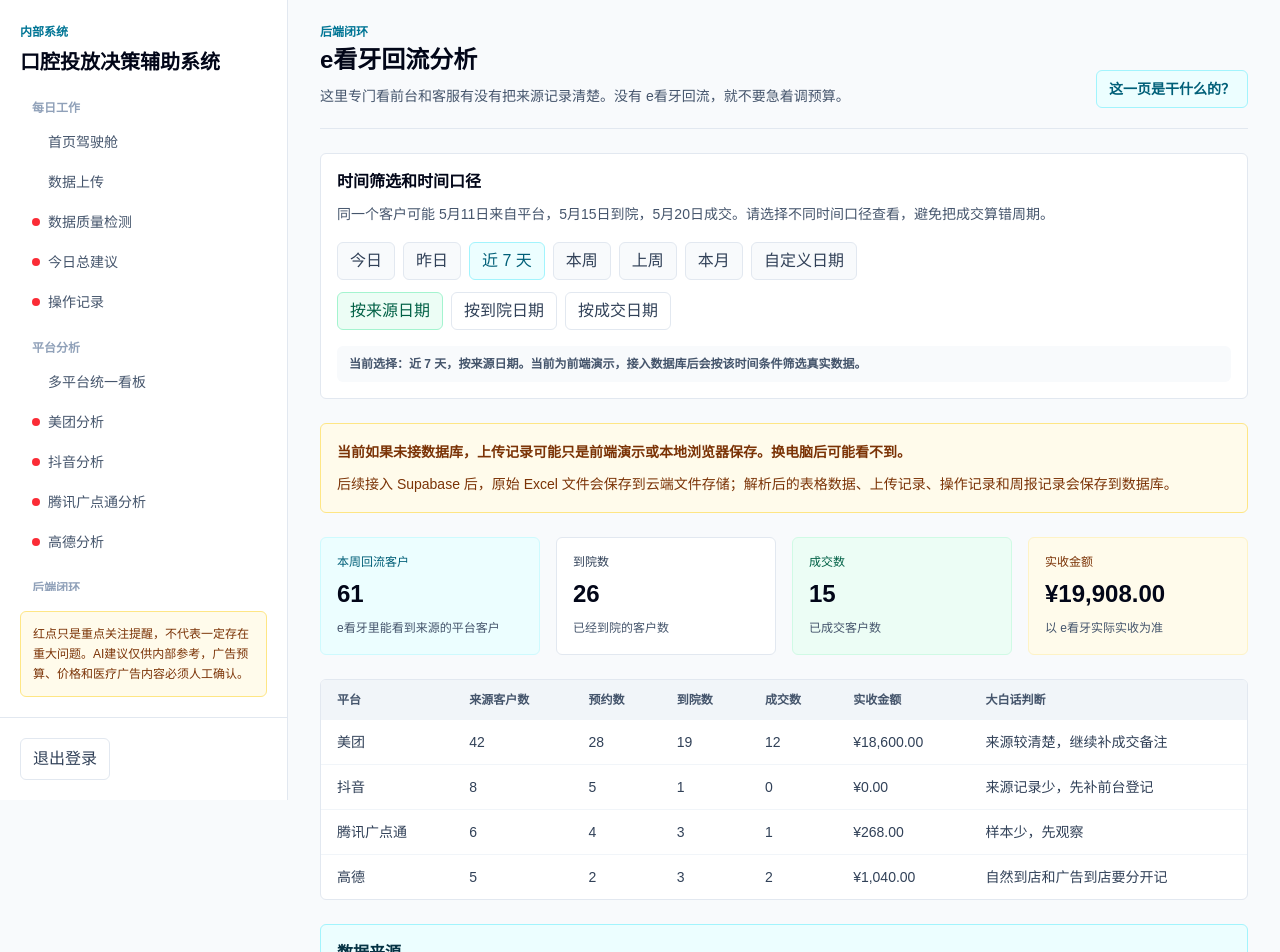
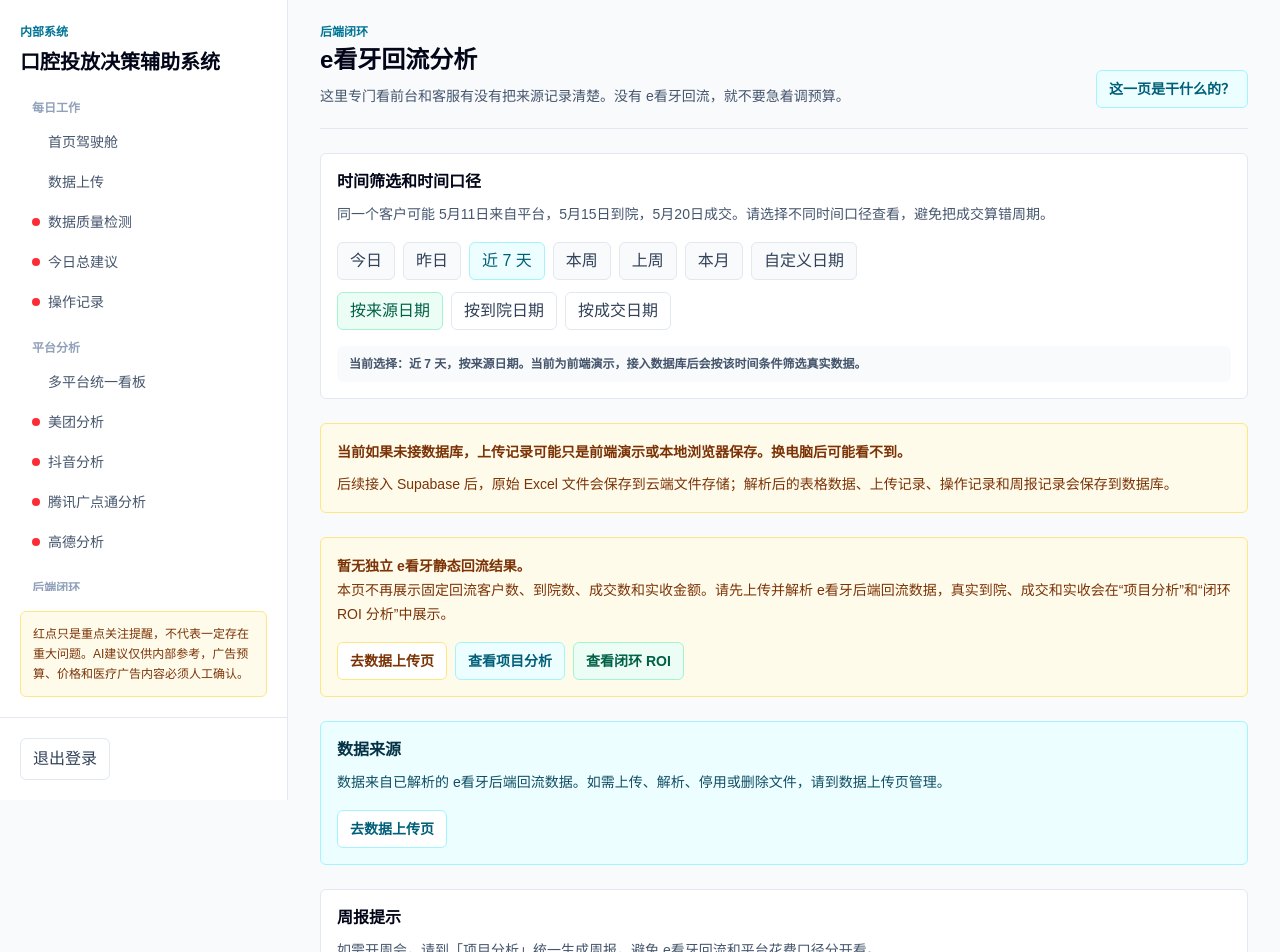
Before and after one commit to mickchen9527/dental-ads-ai, a Next.js app: page /ekanya-analysis in a window 1280 px wide. Shown: the top 952 px of the page. Built offline with nearby package versions, Linux system fonts and the light colour scheme.

Commit message:
修复真实数据适配和清理示例数据残留

```diff
--- a/app/ekanya-analysis/page.tsx
+++ b/app/ekanya-analysis/page.tsx
@@ -1,16 +1,8 @@
 import { AppShell } from "@/components/app-shell";
-import { MetricCard } from "@/components/metric-card";
 import { PageHeader } from "@/components/page-header";
 import { PageHelpButton } from "@/components/page-help-button";
 import { StorageNote } from "@/components/storage-note";
 import { TimeScopeFilter } from "@/components/time-scope-filter";
-
-const rows = [
-  ["美团", "42", "28", "19", "12", "¥18,600.00", "来源较清楚，继续补成交备注"],
-  ["抖音", "8", "5", "1", "0", "¥0.00", "来源记录少，先补前台登记"],
-  ["腾讯广点通", "6", "4", "3", "1", "¥268.00", "样本少，先观察"],
-  ["高德", "5", "2", "3", "2", "¥1,040.00", "自然到店和广告到店要分开记"],
-];
 
 export default function EkanyaAnalysisPage() {
   return (
@@ -36,32 +28,22 @@ export default function EkanyaAnalysisPage() {
         <StorageNote />
       </div>
 
-      <section className="mb-6 grid gap-4 md:grid-cols-4">
-        <MetricCard label="本周回流客户" value="61" helper="e看牙里能看到来源的平台客户" tone="cyan" />
-        <MetricCard label="到院数" value="26" helper="已经到院的客户数" />
-        <MetricCard label="成交数" value="15" helper="已成交客户数" tone="emerald" />
-        <MetricCard label="实收金额" value="¥19,908.00" helper="以 e看牙实际实收为准" tone="amber" />
-      </section>
-
-      <section className="overflow-x-auto rounded-md border border-slate-200 bg-white">
-        <table className="w-full min-w-[900px] border-collapse text-sm">
-          <thead className="bg-slate-100 text-left text-xs font-semibold text-slate-600">
-            <tr>
-              {["平台", "来源客户数", "预约数", "到院数", "成交数", "实收金额", "大白话判断"].map((header) => (
-                <th key={header} className="px-4 py-3">{header}</th>
-              ))}
-            </tr>
-          </thead>
-          <tbody className="divide-y divide-slate-100">
-            {rows.map((row) => (
-              <tr key={row[0]}>
-                {row.map((cell) => (
-                  <td key={cell} className="px-4 py-3 text-slate-700">{cell}</td>
-                ))}
-              </tr>
-            ))}
-          </tbody>
-        </table>
+      <section className="mb-6 rounded-md border border-amber-200 bg-amber-50 p-4 text-sm leading-6 text-amber-900">
+        <p className="font-semibold">暂无独立 e看牙静态回流结果。</p>
+        <p>
+          本页不再展示固定回流客户数、到院数、成交数和实收金额。请先上传并解析 e看牙后端回流数据，真实到院、成交和实收会在“项目分析”和“闭环 ROI 分析”中展示。
+        </p>
+        <div className="mt-4 flex flex-wrap gap-2">
+          <a className="rounded-md border border-amber-200 bg-white px-3 py-2 text-sm font-semibold text-amber-900" href="/upload">
+            去数据上传页
+          </a>
+          <a className="rounded-md border border-cyan-200 bg-cyan-50 px-3 py-2 text-sm font-semibold text-cyan-800" href="/project-analysis">
+            查看项目分析
+          </a>
+          <a className="rounded-md border border-emerald-200 bg-emerald-50 px-3 py-2 text-sm font-semibold text-emerald-800" href="/roi-analysis">
+            查看闭环 ROI
+          </a>
+        </div>
       </section>
 
       <section className="mt-6 rounded-md border border-cyan-200 bg-cyan-50 p-4">
--- a/app/project-analysis/page.tsx
+++ b/app/project-analysis/page.tsx
@@ -3,35 +3,6 @@ import { AppShell } from "@/components/app-shell";
 import { PageHeader } from "@/components/page-header";
 import { PageHelpButton } from "@/components/page-help-button";
 import { ProjectAnalysisLiveBoard } from "@/components/project-analysis-live-board";
-import { projectAnalysisRows, riskBoundaryNotes } from "@/lib/v12-static-data";
-
-const headers = [
-  "项目名称",
-  "项目类型",
-  "当前消耗",
-  "咨询数",
-  "有效咨询数",
-  "预约数",
-  "到院数",
-  "成交数",
-  "成交金额",
-  "成交成本",
-  "实收 ROI",
-  "项目价格说明",
-  "观察周期",
-  "当前判断",
-  "建议动作",
-];
-
-const reportCsv = [
-  ["统计周期", "按页面选择时间为准"],
-  ["报告类型", "项目周报"],
-  ["说明", "项目分析不是精准广告归因，而是把 e看牙回流按项目汇总，帮助开周会时看方向"],
-  ["项目", "来源客户数", "到院数", "成交数", "实收金额", "当前判断"],
-  ["示例", "请在页面读取真实数据后复盘", "", "", "", ""],
-]
-  .map((row) => row.join(","))
-  .join("\n");
 
 export default function ProjectAnalysisPage() {
   return (
@@ -56,7 +27,7 @@ export default function ProjectAnalysisPage() {
         <p>
           这里先把 e看牙后端回流数据按项目放在一起看，帮助你判断哪些项目有来源、有到院、有成交和有实收。真正判断投放动作，还要结合平台前端数据、客服承接、医生面诊和观察周期。
         </p>
-        <p className="mt-2">{riskBoundaryNotes.join(" ")}</p>
+        <p className="mt-2">没有真实项目数据时，本页不会展示种植、正畸、洁牙、补牙等固定项目判断，也不会给出模拟建议。</p>
       </section>
 
       <section className="mb-6 grid gap-4 md:grid-cols-3">
@@ -73,19 +44,12 @@ export default function ProjectAnalysisPage() {
         <article className="rounded-md border border-slate-200 bg-white p-4">
           <h3 className="text-base font-semibold text-slate-950">项目/投放周报生成入口</h3>
           <p className="mt-2 text-sm leading-6 text-slate-600">
-            周报建议统一在项目分析里生成，因为这里能同时看平台、项目、e看牙回流和 ROI。当前先下载示例 CSV，不生成正式周报。
+            周报已统一放到“多平台周报”页面生成。这里不再提供固定示例 CSV，避免把示例内容当作真实项目结论。
           </p>
           <div className="mt-4 flex flex-wrap gap-2">
-            <button className="rounded-md border border-cyan-200 bg-cyan-50 px-3 py-2 text-sm font-semibold text-cyan-800" type="button">
-              生成项目/投放周报
-            </button>
-            <a
-              className="rounded-md border border-emerald-200 bg-emerald-50 px-3 py-2 text-sm font-semibold text-emerald-800"
-              href={`data:text/csv;charset=utf-8,${encodeURIComponent(reportCsv)}`}
-              download="project-weekly-report.csv"
-            >
-              下载 Excel 周报
-            </a>
+            <Link className="rounded-md border border-cyan-200 bg-cyan-50 px-3 py-2 text-sm font-semibold text-cyan-800" href="/reports">
+              去多平台周报
+            </Link>
           </div>
         </article>
       </section>
@@ -95,29 +59,10 @@ export default function ProjectAnalysisPage() {
       <section className="rounded-md border border-slate-200 bg-white p-4">
         <h3 className="text-base font-semibold text-slate-950">项目判断与建议</h3>
         <p className="mt-2 text-sm leading-6 text-slate-600">
-          这里告诉你不同项目应该按什么周期判断，哪些可以继续观察，哪些需要处理，哪些不要急着下结论。下面仍保留静态经营规则，真实项目数据以上方“项目分类总览”为准。
+          这里不再展示固定项目建议。真实项目判断来自上方“项目分类总览”读取到的 e看牙回流数据；如果没有真实项目数据，请先上传并解析 e看牙后端回流数据。
         </p>
-        <div className="mt-4 overflow-x-auto">
-          <table className="w-full min-w-[1680px] border-collapse text-sm">
-            <thead className="bg-slate-100 text-left text-xs font-semibold text-slate-600">
-              <tr>
-                {headers.map((header) => (
-                  <th key={header} className="px-4 py-3">{header}</th>
-                ))}
-              </tr>
-            </thead>
-            <tbody className="divide-y divide-slate-100">
-              {projectAnalysisRows.map((row) => (
-                <tr key={row[0]}>
-                  {row.map((cell, index) => (
-                    <td key={`${row[0]}-${index}`} className="px-4 py-3 text-slate-700">
-                      {index === 0 ? <span className="font-semibold text-slate-950">{cell}</span> : cell}
-                    </td>
-                  ))}
-                </tr>
-              ))}
-            </tbody>
-          </table>
+        <div className="mt-4 rounded-md border border-slate-200 bg-slate-50 p-4 text-sm leading-6 text-slate-600">
+          暂无单独的静态项目判断。请以上方真实项目分类表为准；如果上方为空，说明当前时间范围内暂无真实项目分析数据，请先上传并解析 e看牙回流数据。
         </div>
       </section>
     </AppShell>
--- a/app/roi-analysis/page.tsx
+++ b/app/roi-analysis/page.tsx
@@ -1,17 +1,9 @@
 import { AppShell } from "@/components/app-shell";
-import { MetricCard } from "@/components/metric-card";
 import { MultiPlatformClosedLoopBoard } from "@/components/multi-platform-closed-loop-board";
 import { PageHeader } from "@/components/page-header";
 import { PageHelpButton } from "@/components/page-help-button";
 import { StorageNote } from "@/components/storage-note";
 import { TimeScopeFilter } from "@/components/time-scope-filter";
-
-const roiRows = [
-  ["美团", "¥12,800.00", "¥18,600.00", "1.45", "回收偏弱，先优化页面和承接"],
-  ["抖音", "¥0.00", "¥0.00", "-", "等待上传数据"],
-  ["腾讯广点通", "¥0.00", "¥268.00", "-", "等待广告花费数据"],
-  ["高德", "¥0.00", "¥1,040.00", "-", "预留平台，先分清自然到店和广告到店"],
-];
 
 export default function RoiAnalysisPage() {
   return (
@@ -45,36 +37,8 @@ export default function RoiAnalysisPage() {
 
       <MultiPlatformClosedLoopBoard />
 
-      <section className="mb-6 grid gap-4 md:grid-cols-4">
-        <MetricCard label="本周广告费" value="¥12,800.00" helper="当前已上传平台花费" tone="cyan" />
-        <MetricCard label="e看牙实收" value="¥19,908.00" helper="以实际收费为准" tone="emerald" />
-        <MetricCard label="实收 ROI" value="1.56" helper="实收金额 / 广告花费" tone="amber" />
-        <MetricCard label="目标参考线" value="1:3" helper="不是所有项目当周必须达到" />
-      </section>
-
       <section className="mb-6 rounded-md border border-amber-200 bg-amber-50 p-4 text-sm leading-6 text-amber-900">
-        ROI &lt; 1：当期回收很弱，需要重点关注；ROI 1-2：回收偏弱，先观察；ROI 2-3：接近可接受，继续优化；ROI ≥ 3：达到较健康参考线。种植、正畸、半口/全口项目要看 7-30 天甚至 15-60 天。
-      </section>
-
-      <section className="overflow-x-auto rounded-md border border-slate-200 bg-white">
-        <table className="w-full min-w-[900px] border-collapse text-sm">
-          <thead className="bg-slate-100 text-left text-xs font-semibold text-slate-600">
-            <tr>
-              {["平台", "广告花费", "e看牙实收金额", "实收 ROI", "大白话判断"].map((header) => (
-                <th key={header} className="px-4 py-3">{header}</th>
-              ))}
-            </tr>
-          </thead>
-          <tbody className="divide-y divide-slate-100">
-            {roiRows.map((row) => (
-              <tr key={row[0]}>
-                {row.map((cell) => (
-                  <td key={cell} className="px-4 py-3 text-slate-700">{cell}</td>
-                ))}
-              </tr>
-            ))}
-          </tbody>
-        </table>
+        本页只保留真实多平台闭环看板。没有真实解析数据时，不显示固定广告费、固定实收金额或固定 ROI。ROI 参考线只是判断口径，不代表所有项目当周都必须达到。
       </section>
 
       <section className="mt-6 rounded-md border border-cyan-200 bg-cyan-50 p-4">
```
